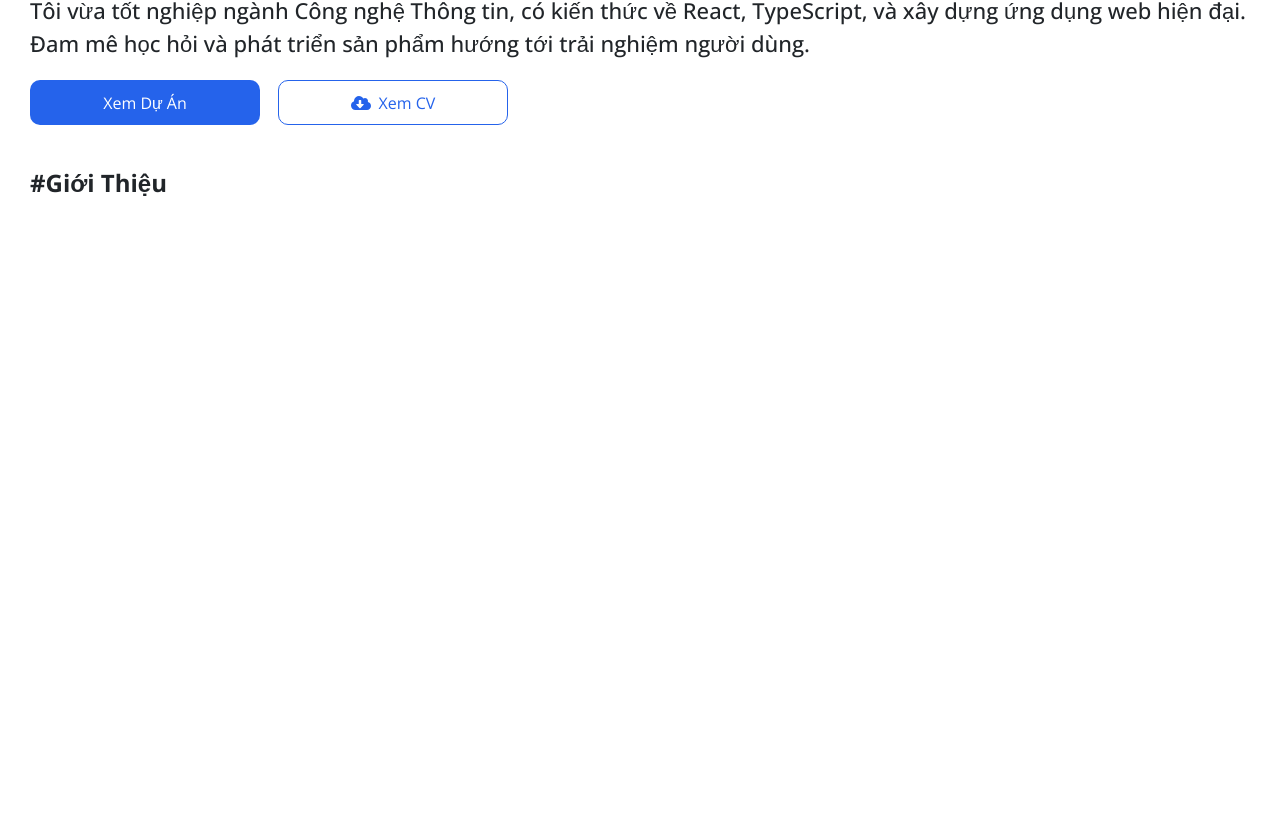
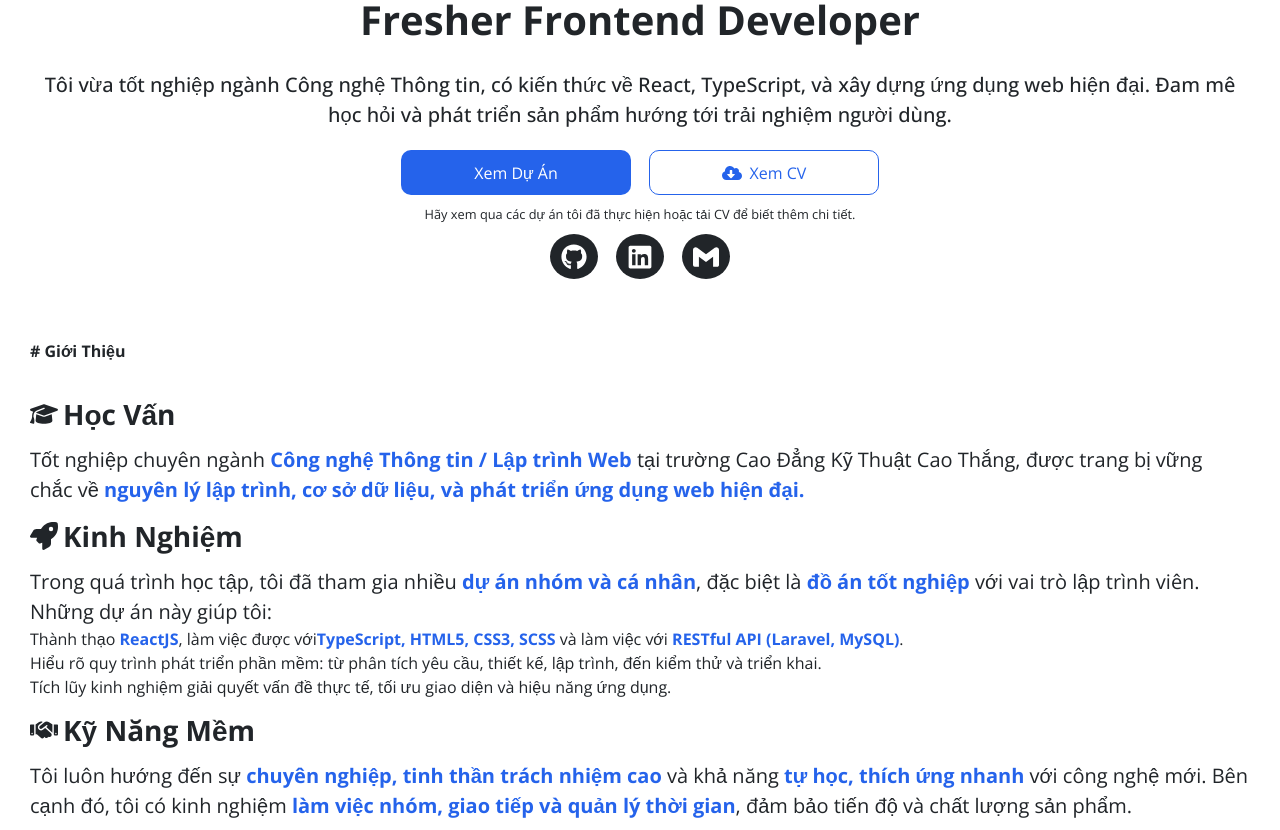
Before and after one commit to hoang192k4/portfoilo_site, a React (Vite) app: page / in a window 1280 px wide. Shown: the part 410-1240 px from the top of the page. Built offline with nearby package versions, Linux system fonts and the light colour scheme.

Commit message:
update layout section hero & create layout about

```diff
--- a/src/assets/styles/GlobalStyles.scss
+++ b/src/assets/styles/GlobalStyles.scss
@@ -7,6 +7,7 @@
     --bg-hover-primary: #3b82f6;
     --color-outline-button: #2563eb;
     --hover-outline-button: #eff6ff;
+    --font-size-text: 2rem;
 }
 
 html {
--- a/src/components/layouts/Footer/Footer.module.scss
+++ b/src/components/layouts/Footer/Footer.module.scss
@@ -29,7 +29,7 @@
     span {
         margin-left: 0.4rem;
         font-weight: bold;
-        color: rgb(63, 63, 175);
+        color: var(--bg-primary-button);
     }
 }
 
--- a/src/components/layouts/Header/MenuItem.tsx
+++ b/src/components/layouts/Header/MenuItem.tsx
@@ -1,4 +1,4 @@
-import { memo, useEffect, useState } from 'react';
+import { memo } from 'react';
 import { Link } from 'react-scroll';
 
 interface Props {
@@ -28,8 +28,7 @@ const MenuItem = memo(({ active, setActive }: Props) => {
             label: 'Liên Hệ',
         },
     ];
-    console.log(active);
-    console.log('re render menu item');
+
     return (
         <>
             {navbar?.map((item) => (
--- a/src/components/ui/Button/index.tsx
+++ b/src/components/ui/Button/index.tsx
@@ -14,6 +14,7 @@ interface Props {
     className?: string;
     iconRight?: React.ReactNode;
     iconLeft?: React.ReactNode;
+    blank?: boolean;
     onClick?: () => void;
 }
 const Button = (propsCurrent: Props) => {
@@ -27,6 +28,7 @@ const Button = (propsCurrent: Props) => {
         className,
         iconLeft,
         iconRight,
+        blank,
         onClick,
         ...passProps
     } = propsCurrent;
@@ -54,7 +56,7 @@ const Button = (propsCurrent: Props) => {
     );
     return (
         <>
-            <Component className={classes} {...props}>
+            <Component className={classes} {...props} target={blank ? '_blank' : '_self'}>
                 {iconLeft && <span className={cx('icon-left')}>{iconLeft}</span>}
                 {children}
                 {iconRight && <span className={cx('icon-right')}>{iconRight}</span>}
--- a/src/pages/About/About.module.scss
+++ b/src/pages/About/About.module.scss
@@ -1,4 +1,35 @@
 .wapper {
-    padding-top: 4rem;
+    padding-top: 6rem;
     color: var(--text-color);
 }
+
+.content {
+    padding: 2rem 0;
+}
+.title {
+    display: flex;
+    align-items: center;
+    padding: 1rem 0;
+    font-size: 2.8rem;
+
+    svg {
+        margin-right: 0.5rem;
+    }
+}
+
+.content-item {
+    p {
+        font-size: var(--font-size-text);
+    }
+}
+
+.hightlight-text {
+    font-weight: bold;
+    color: var(--bg-primary-button);
+}
+
+@media screen and (max-width: 1200px) {
+    .wapper {
+        margin: 0 1rem;
+    }
+}
--- /dev/null
+++ b/src/pages/About/AboutItem.tsx
@@ -0,0 +1,25 @@
+import classNames from 'classnames/bind';
+
+import styles from './About.module.scss';
+
+const cx = classNames.bind(styles);
+
+interface Props {
+    title: string;
+    children: React.ReactNode;
+    className: string;
+    iconLeft?: React.ReactNode;
+}
+const AboutItem = ({ title, children, className, iconLeft }: Props) => {
+    return (
+        <>
+            <h2 className={cx('title')}>
+                {iconLeft && iconLeft}
+                {title}
+            </h2>
+            <div className={cx('content-item', className)}>{children}</div>
+        </>
+    );
+};
+
+export default AboutItem;
--- /dev/null
+++ b/src/pages/About/HighlightText.tsx
@@ -0,0 +1,14 @@
+import classNames from 'classnames/bind';
+
+import styles from './About.module.scss';
+
+const cx = classNames.bind(styles);
+
+interface Props {
+    children: React.ReactNode;
+}
+const HighlightText = ({ children }: Props) => {
+    return <span className={cx('hightlight-text')}>{children}</span>;
+};
+
+export default HighlightText;
--- a/src/pages/About/index.tsx
+++ b/src/pages/About/index.tsx
@@ -1,13 +1,68 @@
 import classNames from 'classnames/bind';
+import { FaGraduationCap, FaRocket, FaHandshake } from 'react-icons/fa6';
 
 import styles from './About.module.scss';
+import AboutItem from './AboutItem';
+import HighlightText from './HighlightText';
 
 const cx = classNames.bind(styles);
 
 const About = () => {
     return (
         <section className={cx('wapper')} id="about">
-            <h2>#Giới Thiệu</h2>
+            <h4 className={cx('hashtag')}># Giới Thiệu</h4>
+            <div className={cx('content')}>
+                <AboutItem title="Học Vấn" className="education" iconLeft={<FaGraduationCap />}>
+                    <p>
+                        Tốt nghiệp chuyên ngành{' '}
+                        <HighlightText>Công nghệ Thông tin / Lập trình Web</HighlightText> tại
+                        trường Cao Đẳng Kỹ Thuật Cao Thắng, được trang bị vững chắc về {''}
+                        <HighlightText>
+                            nguyên lý lập trình, cơ sở dữ liệu, và phát triển ứng dụng web hiện đại.
+                        </HighlightText>
+                    </p>
+                </AboutItem>
+
+                <AboutItem title="Kinh Nghiệm" className="experience" iconLeft={<FaRocket />}>
+                    <p>
+                        Trong quá trình học tập, tôi đã tham gia nhiều{' '}
+                        <HighlightText>dự án nhóm và cá nhân</HighlightText>, đặc biệt là{' '}
+                        <HighlightText>đồ án tốt nghiệp</HighlightText> với vai trò lập trình viên.
+                        Những dự án này giúp tôi:
+                    </p>
+
+                    <ul>
+                        <li>
+                            Thành thạo <HighlightText>ReactJS</HighlightText>, làm việc được với
+                            <HighlightText>TypeScript, HTML5, CSS3, SCSS</HighlightText> và làm việc
+                            với <HighlightText>RESTful API (Laravel, MySQL)</HighlightText>.
+                        </li>
+                        <li>
+                            Hiểu rõ quy trình phát triển phần mềm: từ phân tích yêu cầu, thiết kế,
+                            lập trình, đến kiểm thử và triển khai.
+                        </li>
+                        <li>
+                            Tích lũy kinh nghiệm giải quyết vấn đề thực tế, tối ưu giao diện và hiệu
+                            năng ứng dụng.
+                        </li>
+                    </ul>
+                </AboutItem>
+
+                <AboutItem
+                    title="Kỹ Năng Mềm"
+                    className="responsibility"
+                    iconLeft={<FaHandshake />}
+                >
+                    <p>
+                        Tôi luôn hướng đến sự{' '}
+                        <HighlightText>chuyên nghiệp, tinh thần trách nhiệm cao</HighlightText> và
+                        khả năng <HighlightText>tự học, thích ứng nhanh</HighlightText> với công
+                        nghệ mới. Bên cạnh đó, tôi có kinh nghiệm{' '}
+                        <HighlightText>làm việc nhóm, giao tiếp và quản lý thời gian</HighlightText>
+                        , đảm bảo tiến độ và chất lượng sản phẩm.
+                    </p>
+                </AboutItem>
+            </div>
         </section>
     );
 };
--- a/src/pages/Home/Home.module.scss
+++ b/src/pages/Home/Home.module.scss
@@ -1,22 +1,46 @@
+@use '@styles/mixins' as *;
 .wapper {
-    padding-top: 20rem;
+    padding-top: 30rem;
     color: var(--text-color);
 }
 
 .content {
+    text-align: center;
     h1 {
         font-size: 4rem;
         margin: 2rem 0;
     }
     p {
-        font-size: 2.2rem;
+        font-size: var(--font-size-text);
         font-weight: 500;
         margin-bottom: 2rem;
     }
 }
 .cta {
-    display: flex;
-    align-items: center;
+    @include flexCenter;
+    margin-bottom: 1rem;
+}
+
+.description {
+    text-align: center;
+    display: block;
+    margin-bottom: 1rem;
+}
+
+.socail {
+    text-align: center;
+}
+
+.socail-icon {
+    background-color: var(--text-color);
+    color: var(--background-color);
+    width: 4.8rem !important;
+    font-size: 2.6rem;
+    border-radius: 100% !important;
+
+    &:hover {
+        background-color: grey;
+    }
 }
 
 @media screen and (max-width: 1200px) {
@@ -25,6 +49,7 @@
     }
 }
 
+/* mobile */
 @media screen and (max-width: 376px) {
     .cta {
         justify-content: space-between;
--- a/src/pages/Home/index.tsx
+++ b/src/pages/Home/index.tsx
@@ -1,5 +1,6 @@
 import classNames from 'classnames/bind';
-import { FaCloudDownloadAlt } from 'react-icons/fa';
+import { FaCloudDownloadAlt, FaGithub, FaLinkedin } from 'react-icons/fa';
+import { SiGmail } from 'react-icons/si';
 
 import styles from './Home.module.scss';
 import Button from '@components/ui/Button';
@@ -9,7 +10,6 @@ const cx = classNames.bind(styles);
 const Home = () => {
     return (
         <section className={cx('wapper')} id="hero">
-            <h4 className={cx('hashtag')}>#Fresher Frontend Developer</h4>
             <div className={cx('content')}>
                 <h1>
                     Xin chào, Tôi là <span>Nguyễn Ngọc Hoàng</span>
@@ -34,6 +34,28 @@ const Home = () => {
                     Xem CV
                 </Button>
             </div>
+            <small className={cx('description')}>
+                Hãy xem qua các dự án tôi đã thực hiện hoặc tải CV để biết thêm chi tiết.
+            </small>
+            <div className={cx('socail')}>
+                <Button href="https://github.com/hoang192k4" className={cx('socail-icon')} blank>
+                    <FaGithub />
+                </Button>
+                <Button
+                    href="https://www.linkedin.com/in/nguyenngochoang2004/en/"
+                    className={cx('socail-icon')}
+                    blank
+                >
+                    <FaLinkedin />
+                </Button>
+                <Button
+                    href="mailto:nguyenngochoang192k4@gamil.com"
+                    className={cx('socail-icon')}
+                    blank
+                >
+                    <SiGmail />
+                </Button>
+            </div>
         </section>
     );
 };
```
